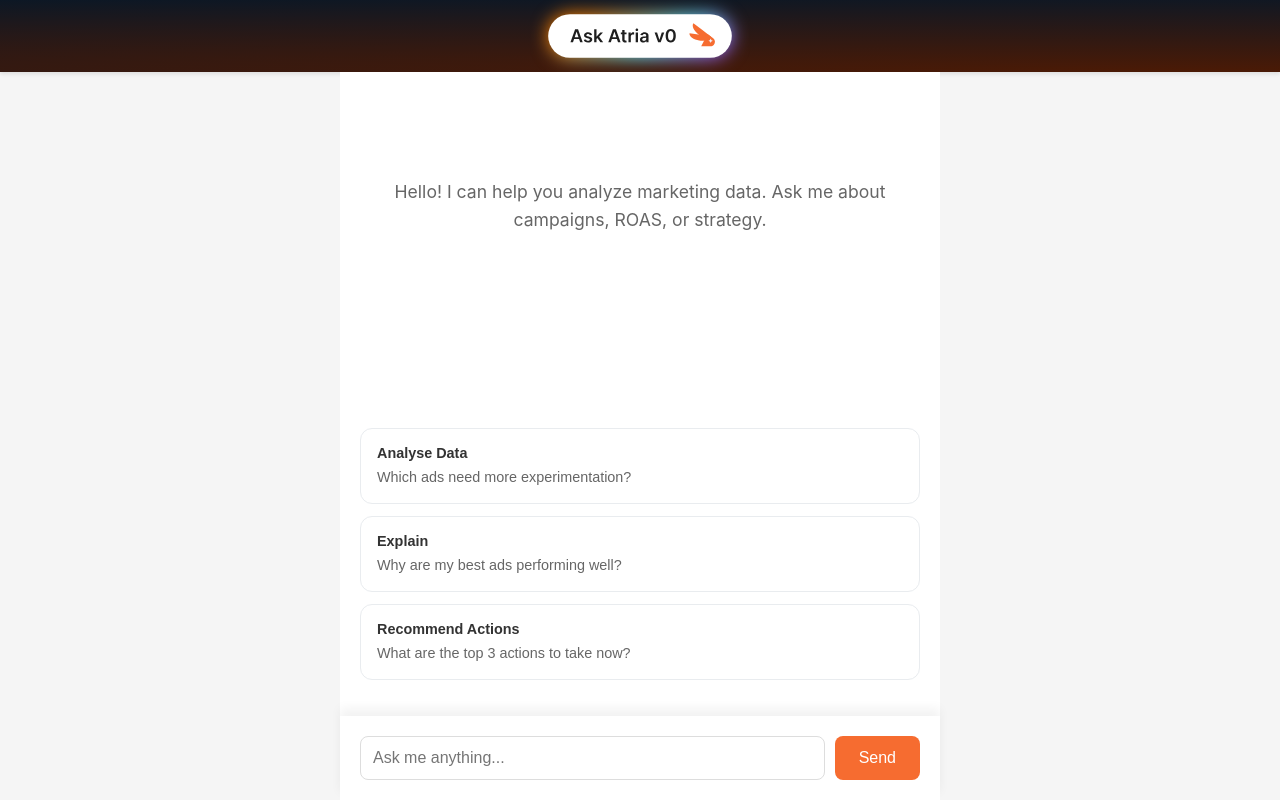
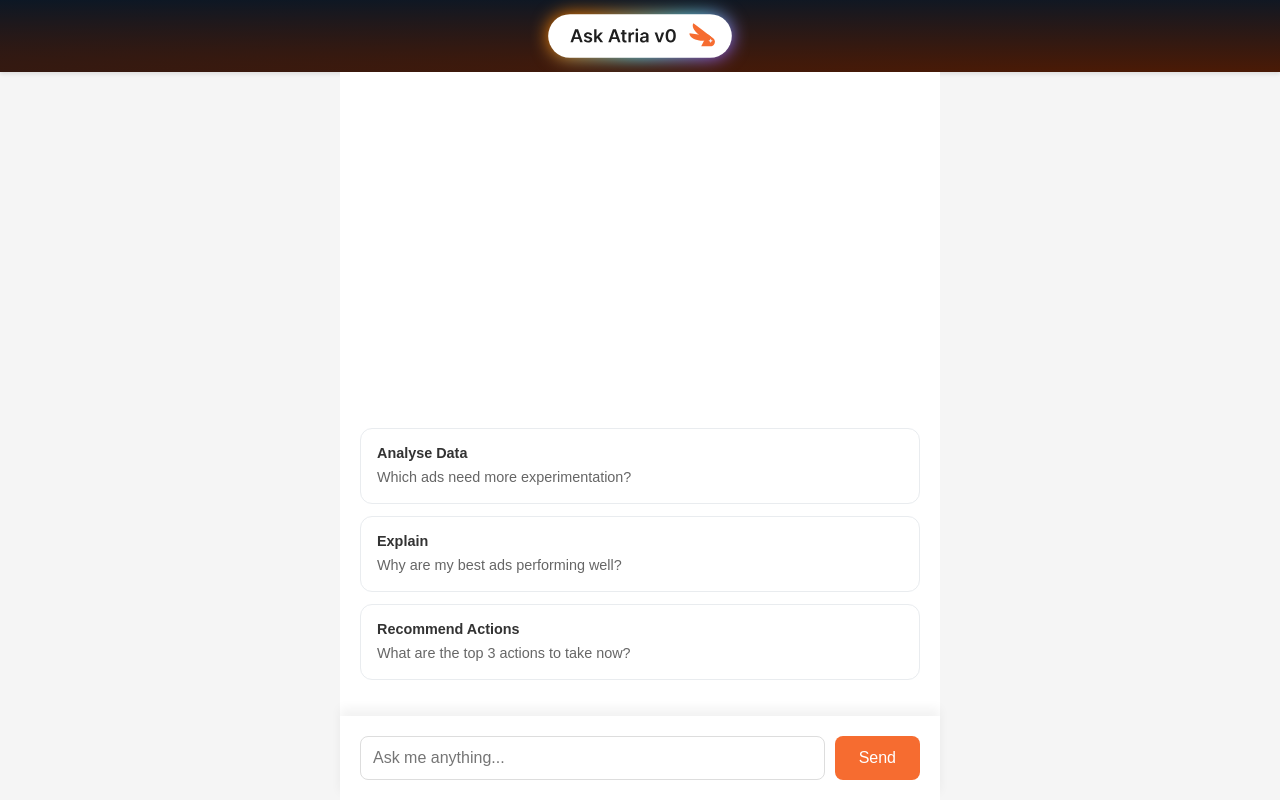
Before and after one commit to wcm/agent-poc, a React (Create React App) app in the folder frontend/: page / in a window 1280 px wide. Built offline with nearby package versions, Linux system fonts and the light colour scheme.

Commit message:
remove welcome message

```diff
--- a/frontend/src/App.tsx
+++ b/frontend/src/App.tsx
@@ -143,9 +143,6 @@
 			<div className="chat-container">
 				{messages.length === 0 && (
 					<div className="empty-state-container">
-						<div className="welcome-message">
-							<p>Hello! I can help you analyze marketing data. Ask me about campaigns, ROAS, or strategy.</p>
-						</div>
 						<div className="suggested-questions-container">
 							<button
 								className="suggested-card"
```
